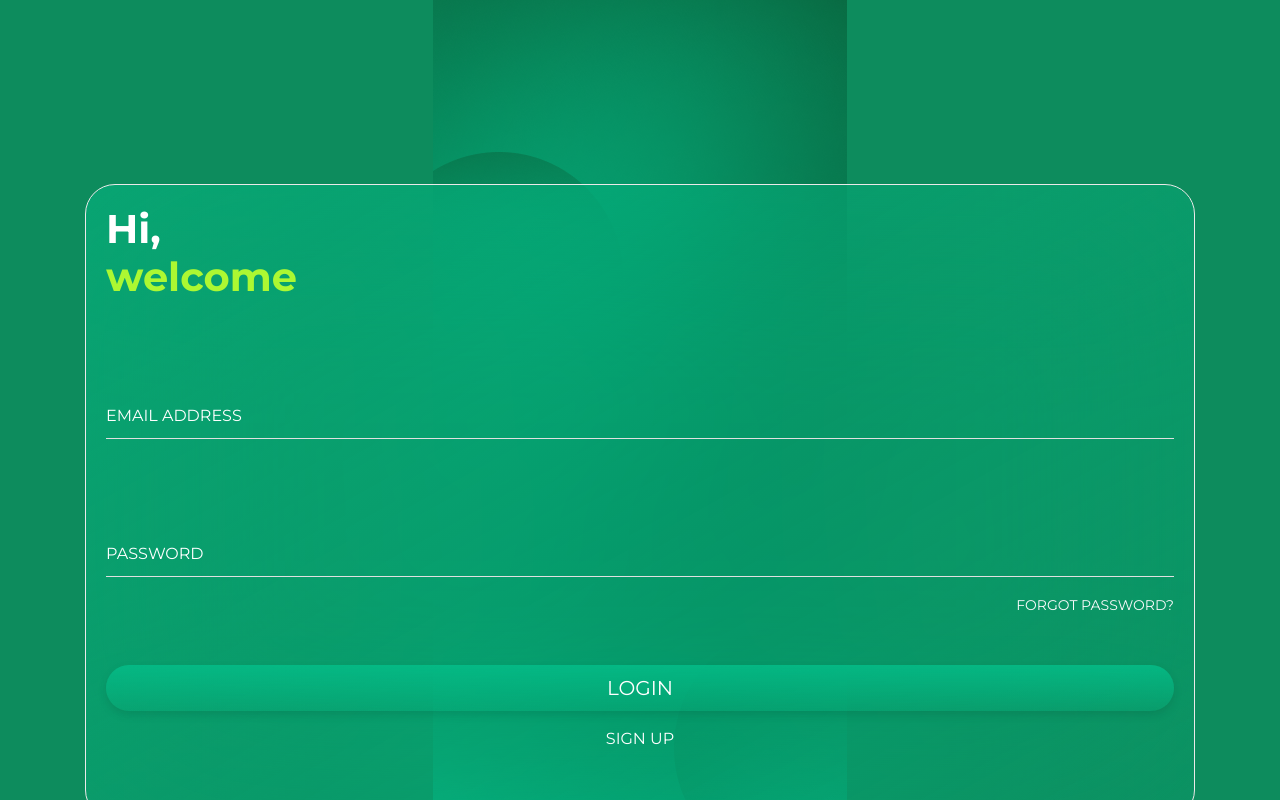
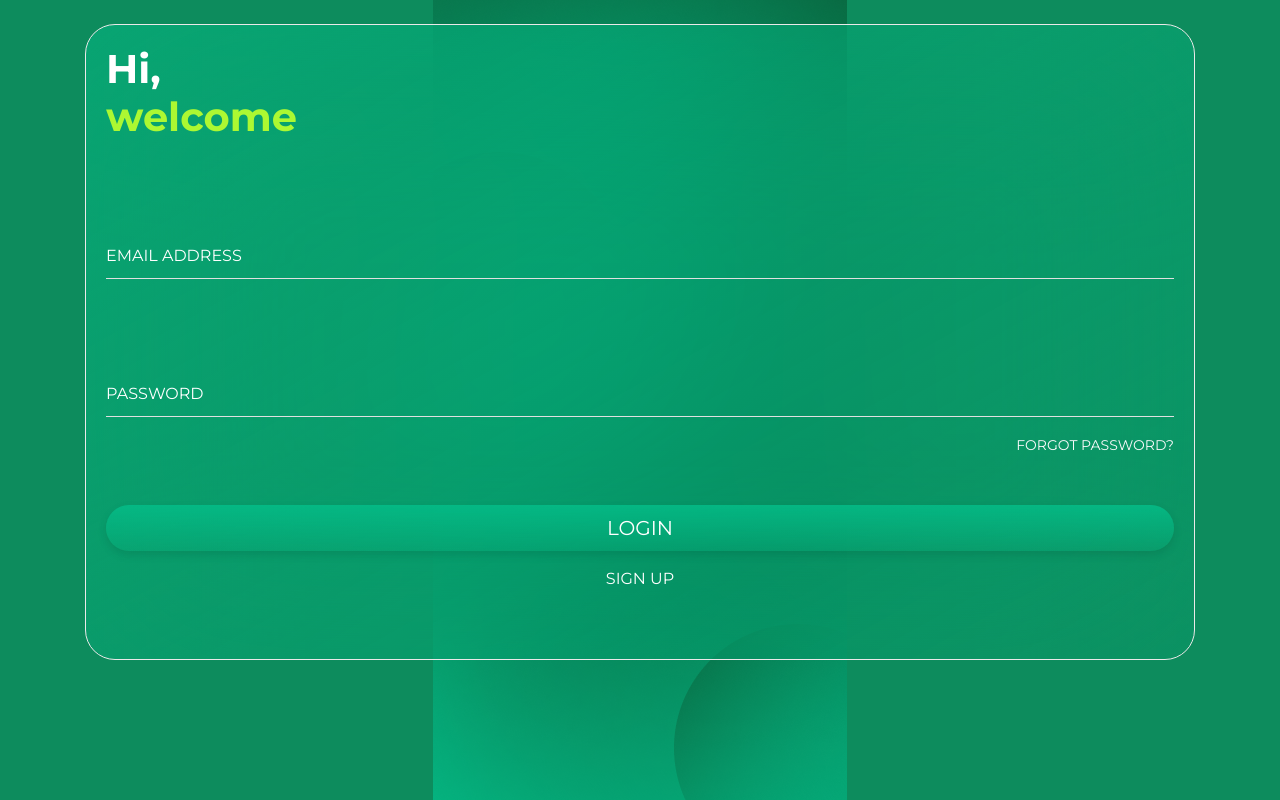
Before and after one commit to InventorsDev/sdg-002, a Nuxt app: page /auth/login in a window 1280 px wide. Built offline with nearby package versions, Linux system fonts and the light colour scheme.

Commit message:
reduced container margin-top

```diff
--- a/pages/auth/login.vue
+++ b/pages/auth/login.vue
@@ -3,7 +3,7 @@
     &nbsp;
     <b-container>
       <!-- Glassmorphism -->
-      <div class="glass mt-20vh mb-5">
+      <div class="glass mt-15vh mb-5">
         <h1 class="font-weight-bold">
           Hi,
           <br />
--- a/pages/auth/signup.vue
+++ b/pages/auth/signup.vue
@@ -3,7 +3,7 @@
     &nbsp;
     <b-container>
       <!-- Glassmorphism -->
-      <div class="glass mt-20vh mb-5">
+      <div class="glass mt-15vh mb-5">
         <h1 class="font-weight-bold">
           Please
           <br />
```
